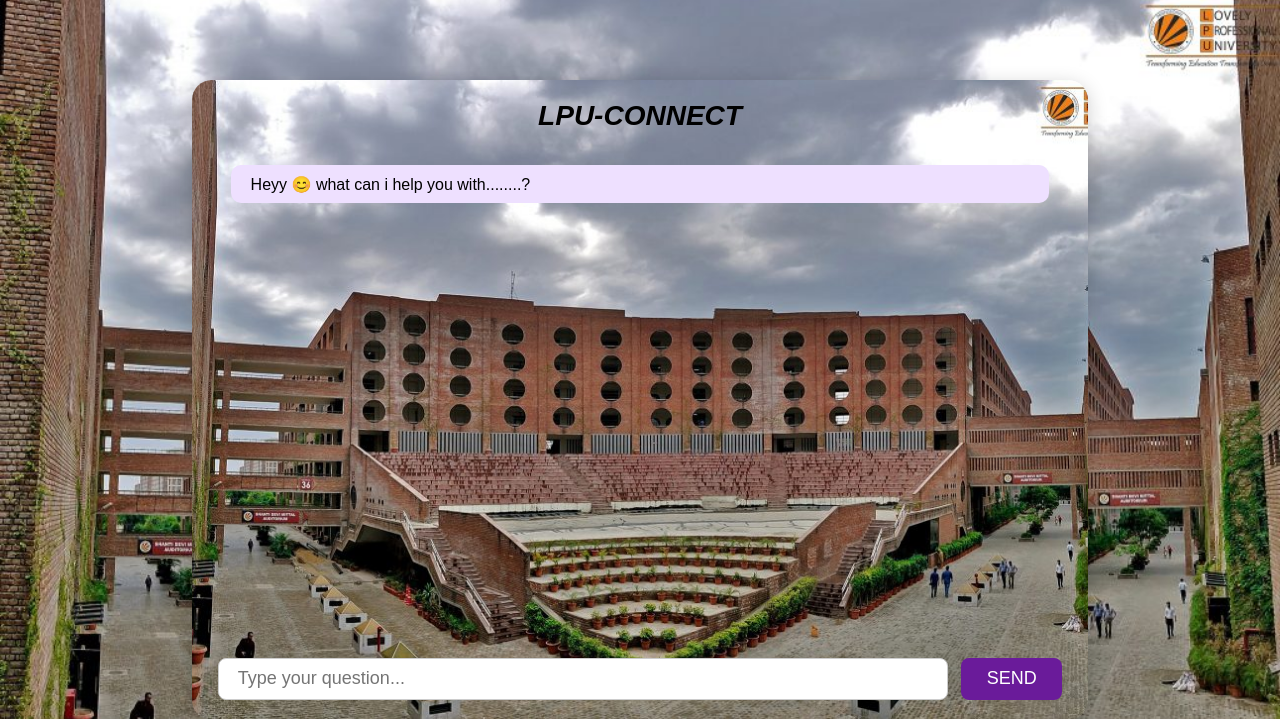
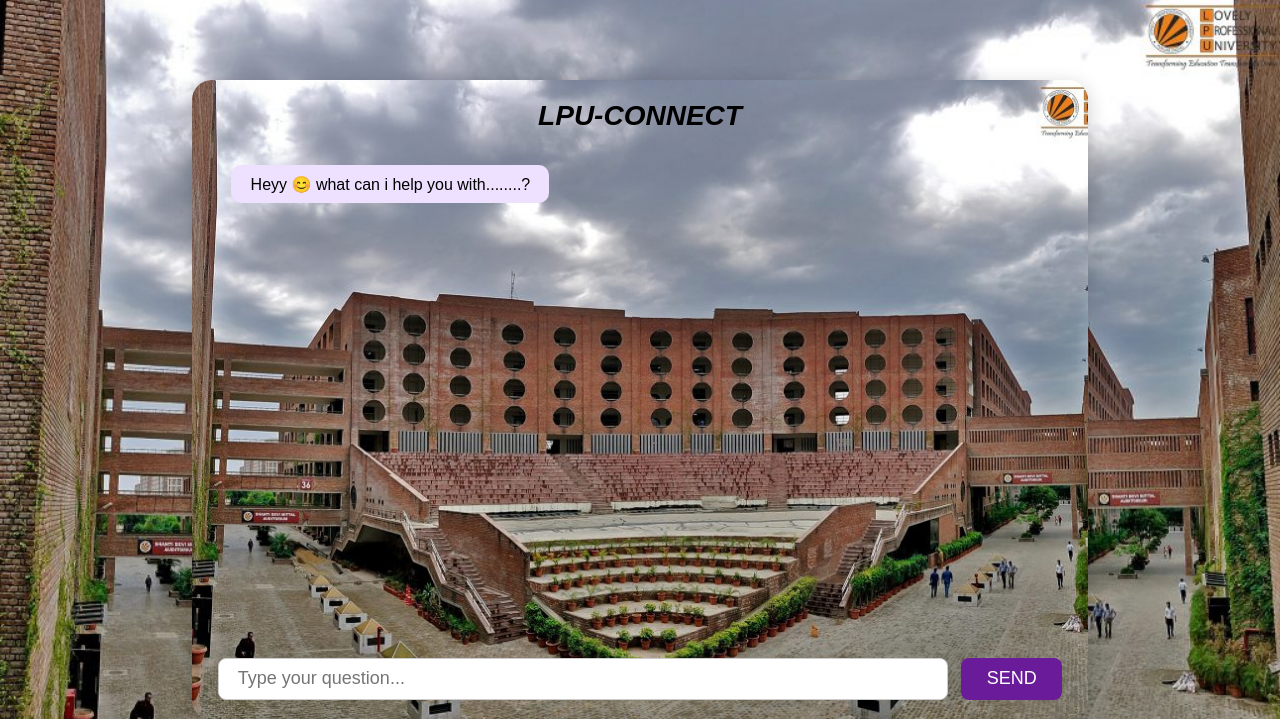
Before and after one commit to shvetang-anand/LPU-connect-chatbot, a Flask app: page / in a window 1280 px wide. Shown: the top 719 px of the page. Run offline with Flask 3, Linux system fonts and the light colour scheme.

Commit message:
Adjust message alignment and margins in CSS

```diff
--- a/static/style.css
+++ b/static/style.css
@@ -59,7 +59,9 @@ h1 {
     padding: 1.2vh 1.5vw;
     margin: 1vh 0;
     border-radius: 10px;
-    text-align: right;
+    margin-left: auto;
+    width:fit-content;
+    text-align: left;
     font-size: clamp(13px, 1.8vw, 16px);
 }
 
@@ -68,7 +70,9 @@ h1 {
     padding: 1.2vh 1.5vw;
     margin: 1vh 0;
     border-radius: 10px;
-    text-align: left;
+    text-align: right;
+    margin-right: auto;
+    width:fit-content;
     font-size: clamp(13px, 1.8vw, 16px);
 }
 
```
